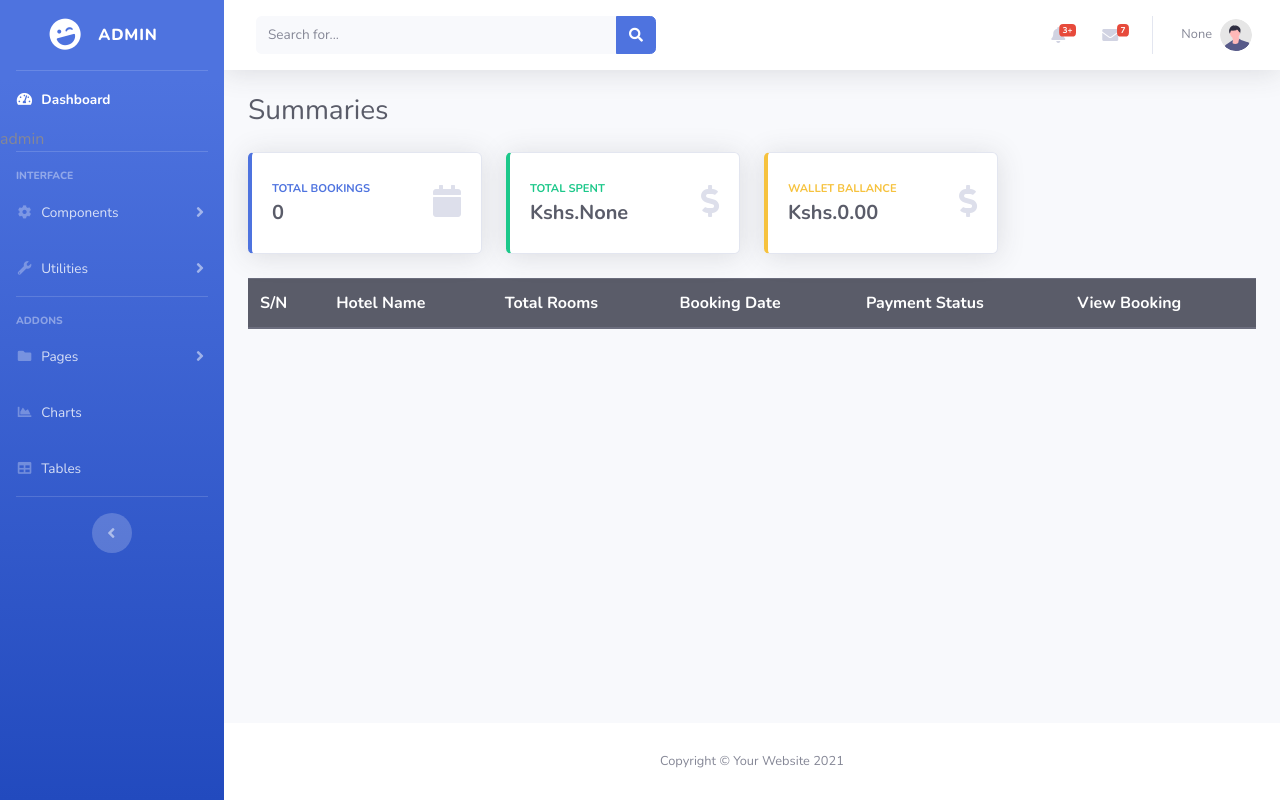
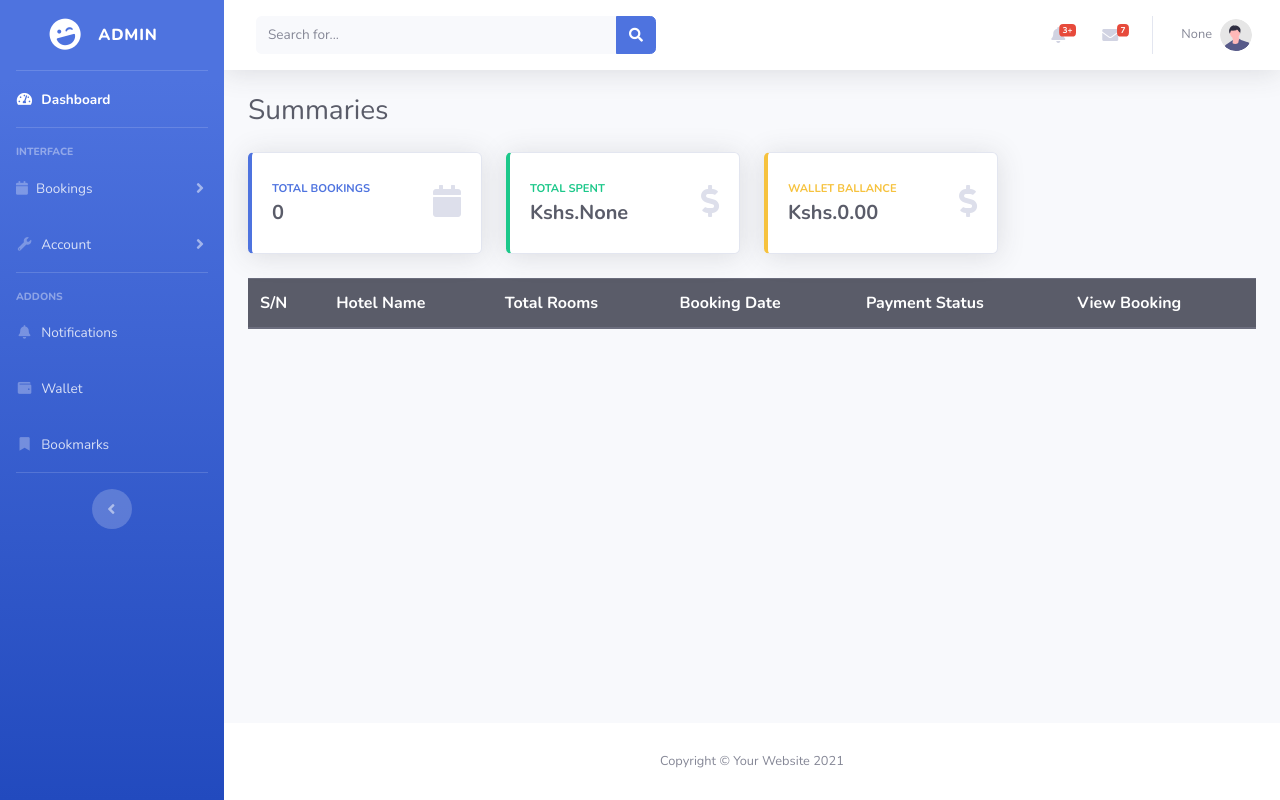
Before and after one commit to leejern/travel_booking_platform_v2, a Django app: page /dashboard/ in a window 1280 px wide. Run offline with Django 4.2, Linux system fonts and the light colour scheme; a user stored in the database is signed in; data comes from the database, SQL or seed files in the repository; both versions use the stored data as it was after the commit; lists and menus that the app fills with data are empty; parts of the project's set-up code (start-up, migrations or seed data) failed here and were passed over; some libraries are stand-ins or nearby versions.

Commit message:
changes made

```diff
--- a/User_dashboard/urls.py
+++ b/User_dashboard/urls.py
@@ -5,4 +5,6 @@
 
 urlpatterns = [
     path("",dasboard,name="dashboard"),
+    path("bookings/",bookings,name="bookings"),
+    path("booking_details/<booking_id>",booking_details,name="booking_details")
 ]
--- a/User_dashboard/views.py
+++ b/User_dashboard/views.py
@@ -15,4 +15,22 @@
         "total_spent":total_spent
     }
 
-    return render(request,"user_dashboard/base.html",context)
+    return render(request,"user_dashboard/dashboard.html",context)
+
+
+@login_required
+def bookings(request):
+    bookings = Booking.objects.filter(user=request.user,payment_status="Paid")
+    context = {
+        'bookings':bookings
+    }
+    return render(request,"user_dashboard/bookings.html",context)
+
+
+@login_required
+def booking_details(request,booking_id):
+    booking = Booking.objects.get(booking_id=booking_id,user=request.user,payment_status="Paid")
+    context = {
+        'booking':booking
+    }
+    return render(request,"user_dashboard/booking_details.html",context)
--- a/templates/user_dashboard/base.html
+++ b/templates/user_dashboard/base.html
@@ -45,16 +45,11 @@
                 <!-- Begin Page Content -->
                 <div class="container-fluid">
 
-                    <!-- Page Heading -->
-                    <div class="d-sm-flex align-items-center justify-content-between mb-4">
-                        <h1 class="h3 mb-0 text-gray-800">Summaries</h1>
-                    </div>
+
 
                     <!-- Content Row -->
-                    {% include "user_dashboard/toprow.html" %}
-
-                    <!-- Content Row -->
-                    {% include "user_dashboard/dashboard.html" %}
+                    {% block body %}{% endblock body %}
+                    {% comment %} {% include "user_dashboard/dashboard.html" %} {% endcomment %}
                     {% comment %} <div class="row">
 
                         <!-- Area Chart -->
--- a/templates/user_dashboard/dashboard.html
+++ b/templates/user_dashboard/dashboard.html
@@ -1,4 +1,14 @@
+{% extends "user_dashboard/base.html" %}
+{% load static %}
 
+{% block body %}
+<!-- Page Heading -->
+<div class="d-sm-flex align-items-center justify-content-between mb-4">
+  <h1 class="h3 mb-0 text-gray-800">Summaries</h1>
+</div>
+
+<!-- Content Row -->
+{% include "user_dashboard/toprow.html" %}
 <table class="table table-striped table-hover table-responsive-sm">
   <thead class="thead-dark">
     <tr>
@@ -17,10 +27,11 @@
           <td>{{booking.hotel}}</td>
           <td>{{booking.room.all.count}}</td>
           <td>{{booking.booking_date}}</td>
-            <td><span class="badge badge-secondary">{{booking.payment_status}}</span></td>
-            <td><a href="#" class="btn btn-secondary"><i class="fas fa-fw fa-eye"></i>View</a></td>
+          <td><span class="badge badge-success">{{booking.payment_status}}</span></td>
+          <td><a href="{% url "user_dashboard:booking_details" booking.booking_id %}" class="btn btn-info"><i class="fas fa-fw fa-eye"></i>View</a></td>
       </tr>
     {% endfor %}
 
   </tbody>
 </table>
+{% endblock body %}
--- a/templates/user_dashboard/sidebar.html
+++ b/templates/user_dashboard/sidebar.html
@@ -15,11 +15,11 @@
 
     <!-- Nav Item - Dashboard -->
     <li class="nav-item active">
-        <a class="nav-link" href="index.html">
+        <a class="nav-link" href="{% url "user_dashboard:dashboard" %}">
             <i class="fas fa-fw fa-tachometer-alt"></i>
             <span>Dashboard</span></a>
     </li>
-    {{request.user}}
+
     <!-- Divider -->
     <hr class="sidebar-divider">
 
@@ -32,14 +32,14 @@
     <li class="nav-item">
         <a class="nav-link collapsed" href="#" data-toggle="collapse" data-target="#collapseTwo"
             aria-expanded="true" aria-controls="collapseTwo">
-            <i class="fas fa-fw fa-cog"></i>
-            <span>Components</span>
+            <i class="fa fa-calendar" aria-hidden="true"></i>
+            <span>Bookings</span>
         </a>
         <div id="collapseTwo" class="collapse" aria-labelledby="headingTwo" data-parent="#accordionSidebar">
             <div class="bg-white py-2 collapse-inner rounded">
-                <h6 class="collapse-header">Custom Components:</h6>
-                <a class="collapse-item" href="buttons.html">Buttons</a>
-                <a class="collapse-item" href="cards.html">Cards</a>
+                <h6 class="collapse-header">Your bookings:</h6>
+                <a class="collapse-item" href="{% url "user_dashboard:bookings" %}">All Bookings</a>
+                {% comment %} <a class="collapse-item" href="cards.html">Cards</a> {% endcomment %}
             </div>
         </div>
     </li>
@@ -49,16 +49,15 @@
         <a class="nav-link collapsed" href="#" data-toggle="collapse" data-target="#collapseUtilities"
             aria-expanded="true" aria-controls="collapseUtilities">
             <i class="fas fa-fw fa-wrench"></i>
-            <span>Utilities</span>
+            <span>Account</span>
         </a>
         <div id="collapseUtilities" class="collapse" aria-labelledby="headingUtilities"
             data-parent="#accordionSidebar">
             <div class="bg-white py-2 collapse-inner rounded">
-                <h6 class="collapse-header">Custom Utilities:</h6>
-                <a class="collapse-item" href="utilities-color.html">Colors</a>
-                <a class="collapse-item" href="utilities-border.html">Borders</a>
-                <a class="collapse-item" href="utilities-animation.html">Animations</a>
-                <a class="collapse-item" href="utilities-other.html">Other</a>
+                <h6 class="collapse-header">Account Utilities:</h6>
+                <a class="collapse-item" href="">Profile</a>
+                <a class="collapse-item" href="">Change Password</a>
+                <a class="collapse-item" href="">Logout</a>
             </div>
         </div>
     </li>
@@ -72,38 +71,25 @@
     </div>
 
     <!-- Nav Item - Pages Collapse Menu -->
-    <li class="nav-item">
-        <a class="nav-link collapsed" href="#" data-toggle="collapse" data-target="#collapsePages"
-            aria-expanded="true" aria-controls="collapsePages">
-            <i class="fas fa-fw fa-folder"></i>
-            <span>Pages</span>
-        </a>
-        <div id="collapsePages" class="collapse" aria-labelledby="headingPages" data-parent="#accordionSidebar">
-            <div class="bg-white py-2 collapse-inner rounded">
-                <h6 class="collapse-header">Login Screens:</h6>
-                <a class="collapse-item" href="login.html">Login</a>
-                <a class="collapse-item" href="register.html">Register</a>
-                <a class="collapse-item" href="forgot-password.html">Forgot Password</a>
-                <div class="collapse-divider"></div>
-                <h6 class="collapse-header">Other Pages:</h6>
-                <a class="collapse-item" href="404.html">404 Page</a>
-                <a class="collapse-item" href="blank.html">Blank Page</a>
-            </div>
-        </div>
-    </li>
+
 
     <!-- Nav Item - Charts -->
     <li class="nav-item">
-        <a class="nav-link" href="charts.html">
-            <i class="fas fa-fw fa-chart-area"></i>
-            <span>Charts</span></a>
+        <a class="nav-link" href="">
+            <i class="fas fa-fw fa-bell"></i>
+            <span>Notifications</span></a>
     </li>
 
     <!-- Nav Item - Tables -->
     <li class="nav-item">
-        <a class="nav-link" href="tables.html">
-            <i class="fas fa-fw fa-table"></i>
-            <span>Tables</span></a>
+        <a class="nav-link" href="">
+            <i class="fas fa-fw fa-wallet"></i>
+            <span>Wallet</span></a>
+    </li>
+    <li class="nav-item">
+        <a class="nav-link" href="">
+            <i class="fas fa-fw fa-bookmark"></i>
+            <span>Bookmarks</span></a>
     </li>
 
     <!-- Divider -->
--- a/templates/user_dashboard/topbar.html
+++ b/templates/user_dashboard/topbar.html
@@ -191,7 +191,7 @@
                     Activity Log
                 </a>
                 <div class="dropdown-divider"></div>
-                <a class="dropdown-item" href="#" data-toggle="modal" data-target="#logoutModal">
+                <a class="dropdown-item" href="{% url "UserAuth:logout" %}" data-toggle="modal" data-target="#logoutModal">
                     <i class="fas fa-sign-out-alt fa-sm fa-fw mr-2 text-gray-400"></i>
                     Logout
                 </a>
```
Also changed, not shown: templates/user_dashboard/booking_details.html (added, +63 -0 lines), templates/user_dashboard/bookings.html (added, +37 -0 lines), db.sqlite3. Lines whose indentation alone changed are shown as unchanged.
